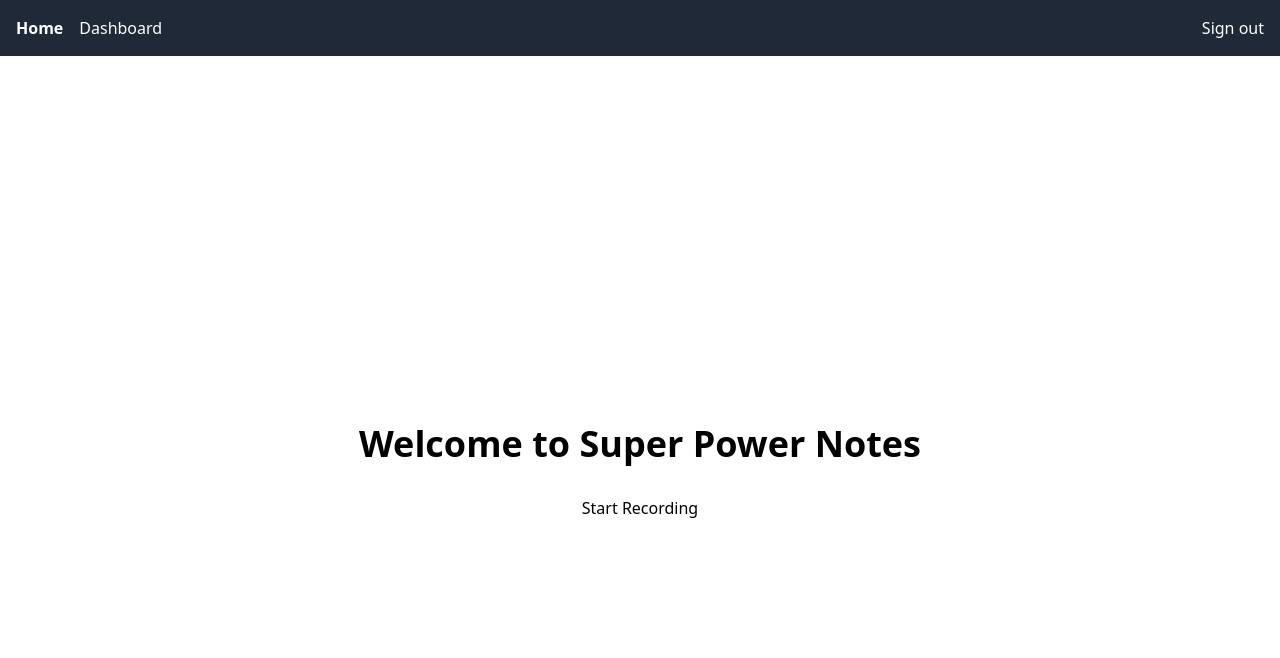
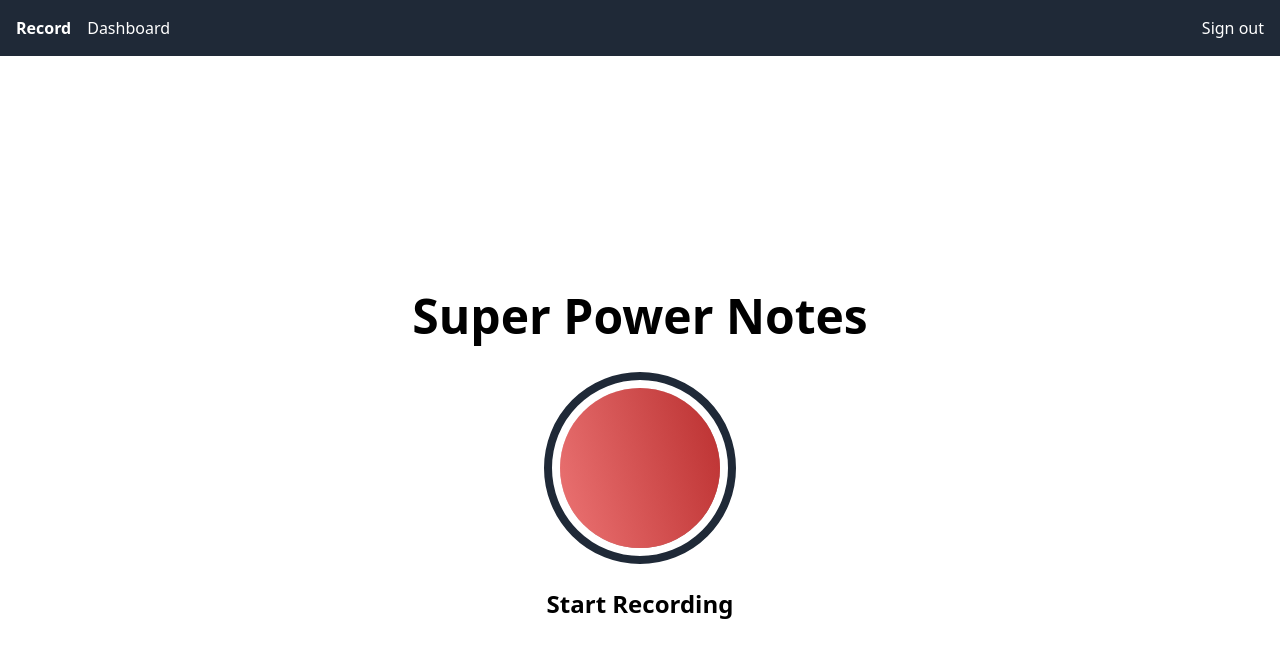
Before and after one commit to mirkobozzetto/superpowernotes, a Next.js app: page / in a window 1280 px wide. Shown: the top 658 px of the page. Built offline with nearby package versions, Linux system fonts and the light colour scheme; no server answers; sample sign-in values are in the browser's storage.

Commit message:
feat: implement user authentication for voice note update and delete APIs to ensure secure access and prevent unauthorized actions and make ui friendly

```diff
--- a/app/api/voiceNotes/[id]/route.ts
+++ b/app/api/voiceNotes/[id]/route.ts
@@ -1,13 +1,27 @@
+import { auth } from "@src/lib/auth/auth";
 import { prisma } from "@src/lib/prisma";
 import { NextRequest, NextResponse } from "next/server";
 
 export async function PUT(request: NextRequest, { params }: { params: { id: string } }) {
+  const session = await auth();
+  if (!session || !session.user) {
+    return NextResponse.json({ error: "Unauthorized" }, { status: 401 });
+  }
+
   try {
     const { id } = params;
     const body = await request.json();
     console.log("PUT request received", { params, body });
+    const { transcription, tags, fileName } = body;
 
-    const { transcription, tags, fileName } = body;
+    const existingNote = await prisma.voiceNote.findUnique({
+      where: { id },
+    });
+
+    if (!existingNote || existingNote.userId !== session.user.id) {
+      return NextResponse.json({ error: "Note not found or access denied" }, { status: 404 });
+    }
+
     const updatedNote = await prisma.voiceNote.update({
       where: { id },
       data: {
@@ -17,6 +31,7 @@ export async function PUT(request: NextRequest, { params }: { params: { id: stri
         modifiedAt: new Date(),
       },
     });
+
     return NextResponse.json(updatedNote);
   } catch (error) {
     console.error("Error updating voice note:", error);
@@ -25,11 +40,26 @@ export async function PUT(request: NextRequest, { params }: { params: { id: stri
 }
 
 export async function DELETE(request: NextRequest, { params }: { params: { id: string } }) {
+  const session = await auth();
+  if (!session || !session.user) {
+    return NextResponse.json({ error: "Unauthorized" }, { status: 401 });
+  }
+
   try {
     const { id } = params;
+
+    const existingNote = await prisma.voiceNote.findUnique({
+      where: { id },
+    });
+
+    if (!existingNote || existingNote.userId !== session.user.id) {
+      return NextResponse.json({ error: "Note not found or access denied" }, { status: 404 });
+    }
+
     await prisma.voiceNote.delete({
       where: { id },
     });
+
     return new NextResponse(null, { status: 204 });
   } catch (error) {
     console.error("Error deleting voice note:", error);
--- a/app/layout.tsx
+++ b/app/layout.tsx
@@ -15,10 +15,10 @@ export default function RootLayout({
 }>) {
   return (
     <html lang="en">
-      <body>
+      <body className="flex flex-col min-h-screen">
         <SessionProvider>
           <Navigation />
-          <main className="container mx-auto mt-4">{children}</main>
+          <main className="flex-grow container mx-auto px-4 sm:px-6 lg:px-8 py-8">{children}</main>
         </SessionProvider>
       </body>
     </html>
--- a/app/page.tsx
+++ b/app/page.tsx
@@ -5,9 +5,13 @@ export default async function Home() {
   const session = await auth();
 
   return (
-    <div className="flex flex-col items-center justify-center min-h-screen py-2">
-      <h1 className="text-4xl font-bold mb-8">Welcome to Super Power Notes</h1>
-      <DynamicAudioRecorder initialSession={session} />
+    <div className="flex flex-col items-center justify-center min-h-[calc(100vh-4rem)] py-8 px-4">
+      <h1 className="text-3xl sm:text-4xl lg:text-5xl font-bold mb-8 text-center">
+        Super Power Notes
+      </h1>
+      <div className="w-full max-w-md">
+        <DynamicAudioRecorder initialSession={session} />
+      </div>
     </div>
   );
 }
--- a/src/components/dashboard/_modals/ConfirmModal.tsx
+++ b/src/components/dashboard/_modals/ConfirmModal.tsx
@@ -53,11 +53,24 @@ const ConfirmModal: React.FC<ConfirmModalProps> = ({
 
   if (!isOpen) return null;
 
+  /**
+   * This function escapes special HTML characters to prevent XSS attacks
+   * which automatically escapes HTML. Keeping it for reference or future use.
+   */
+  const escapeHtml = (unsafe: string) => {
+    return unsafe
+      .replace(/&/g, "&amp;")
+      .replace(/</g, "&lt;")
+      .replace(/>/g, "&gt;")
+      .replace(/"/g, "&quot;")
+      .replace(/'/g, "&#039;");
+  };
+
   return (
     <div className="fixed inset-0 bg-black bg-opacity-50 flex justify-center items-center">
       <div className="bg-white p-4 rounded-lg modal-content">
         <h2 className="text-xl font-bold mb-2">{title}</h2>
-        <p className="mb-4">{message}</p>
+        <p className="mb-4">{escapeHtml(message)}</p>
         <div className="flex justify-end">
           <button onClick={onClose} className="mr-2 px-4 py-2 border rounded">
             Cancel
--- a/src/components/navigation/Navigation.tsx
+++ b/src/components/navigation/Navigation.tsx
@@ -14,7 +14,7 @@ export default function Navigation() {
         {status === "authenticated" && (
           <div className="flex space-x-4">
             <Link href="/" className={`text-white ${pathname === "/" ? "font-bold" : ""}`}>
-              Home
+              Record
             </Link>
             <Link
               href="/dashboard"
--- a/src/components/recorder/AudioRecorder.tsx
+++ b/src/components/recorder/AudioRecorder.tsx
@@ -1,4 +1,5 @@
 "use client";
+import { useRouter } from "next/navigation";
 import { useRef, useState } from "react";
 
 export default function AudioRecorder() {
@@ -6,6 +7,7 @@ export default function AudioRecorder() {
   const [error, setError] = useState<string | null>(null);
   const mediaRecorderRef = useRef<MediaRecorder | null>(null);
   const chunksRef = useRef<Blob[]>([]);
+  const router = useRouter();
 
   const startRecording = async () => {
     try {
@@ -67,6 +69,8 @@ export default function AudioRecorder() {
       const savedData = await saveResponse.json();
       console.log("Note saved successfully:", savedData);
       setError(null);
+
+      router.push("/dashboard");
     } catch (error) {
       console.error("Error in sendAudioToServer:", error);
       setError("Failed to process or save the audio. Please try again.");
@@ -74,13 +78,40 @@ export default function AudioRecorder() {
   };
 
   return (
-    <div>
-      {isRecording ? (
-        <button onClick={stopRecording}>Stop Recording</button>
-      ) : (
-        <button onClick={startRecording}>Start Recording</button>
-      )}
-      {error && <p style={{ color: "red" }}>{error}</p>}
+    <div className="flex flex-col items-center justify-center space-y-6">
+      <button
+        onClick={isRecording ? stopRecording : startRecording}
+        className={`
+          w-32 h-32 sm:w-40 sm:h-40 lg:w-48 lg:h-48 rounded-full
+          bg-transparent border-8 border-gray-800
+          flex items-center justify-center
+          transition-colors duration-200 ease-in-out
+          focus:outline-none focus:ring-2 focus:ring-gray-800 focus:ring-opacity-50
+          group
+        `}
+      >
+        <div
+          className={`
+            w-24 h-24 sm:w-32 sm:h-32 lg:w-40 lg:h-40 rounded-full
+            bg-gradient-to-br from-red-100 to-red-900
+            transition-all duration-300 ease-in-out
+            group-hover:scale-105
+            ${isRecording ? "scale-110" : ""}
+          `}
+        >
+          <div
+            className={`
+              w-full h-full rounded-full
+              bg-gradient-to-tr from-red-400 to-red-700 opacity-80
+              ${isRecording ? "animate-pulse-gradient" : ""}
+            `}
+          ></div>
+        </div>
+      </button>
+      <p className="text-lg sm:text-xl lg:text-2xl text-center font-semibold">
+        {isRecording ? "Stop Recording" : "Start Recording"}
+      </p>
+      {error && <p className="text-red-500 text-center">{error}</p>}
     </div>
   );
 }
--- a/tailwind.config.ts
+++ b/tailwind.config.ts
@@ -8,6 +8,21 @@ const config: Config = {
         background: "var(--background)",
         foreground: "var(--foreground)",
       },
+      animation: {
+        "gradient-xy": "gradient-xy 6s ease infinite",
+      },
+      keyframes: {
+        "gradient-xy": {
+          "0%, 100%": {
+            "background-size": "400% 400%",
+            "background-position": "left center",
+          },
+          "50%": {
+            "background-size": "200% 200%",
+            "background-position": "right center",
+          },
+        },
+      },
     },
   },
   plugins: [],
```
